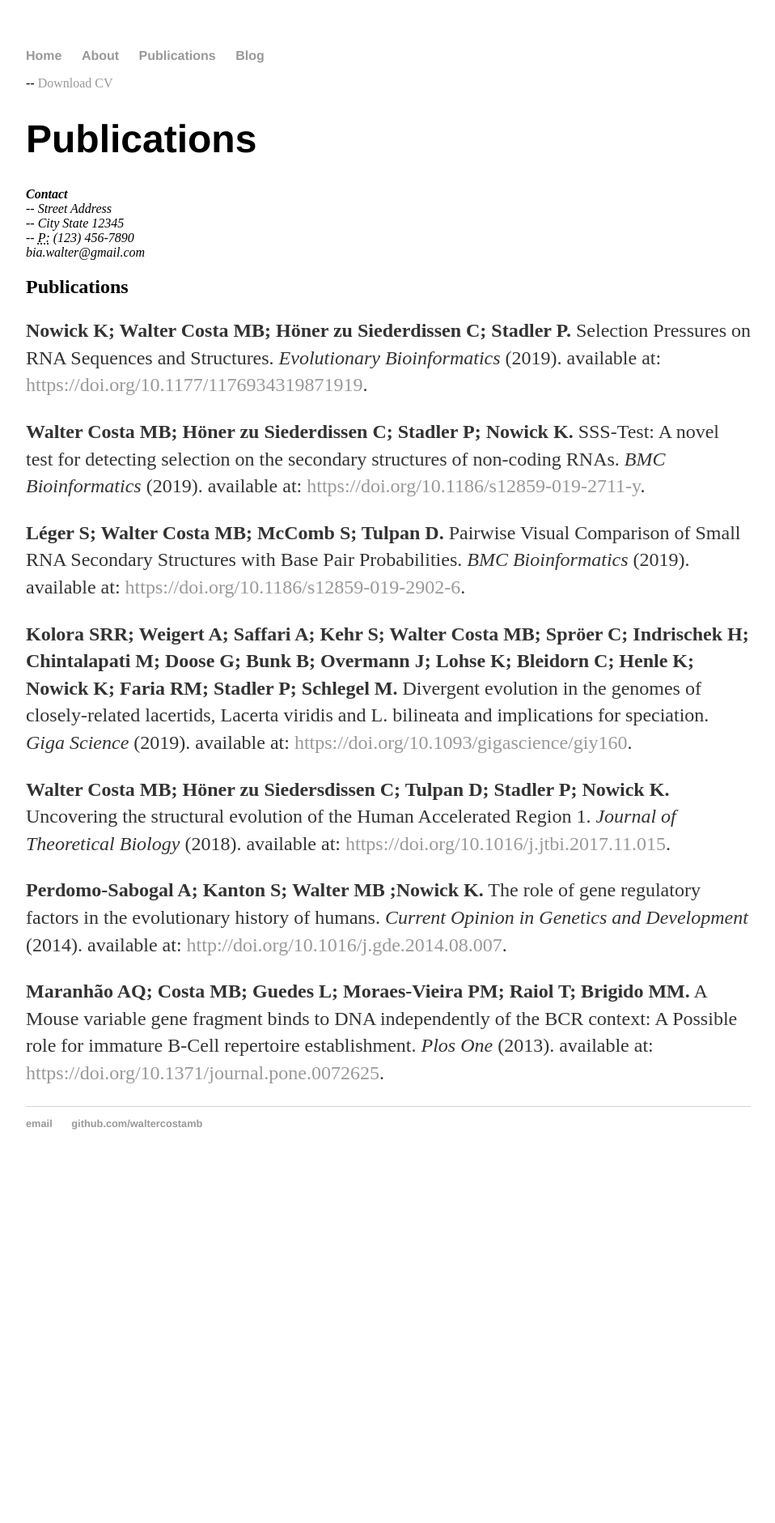
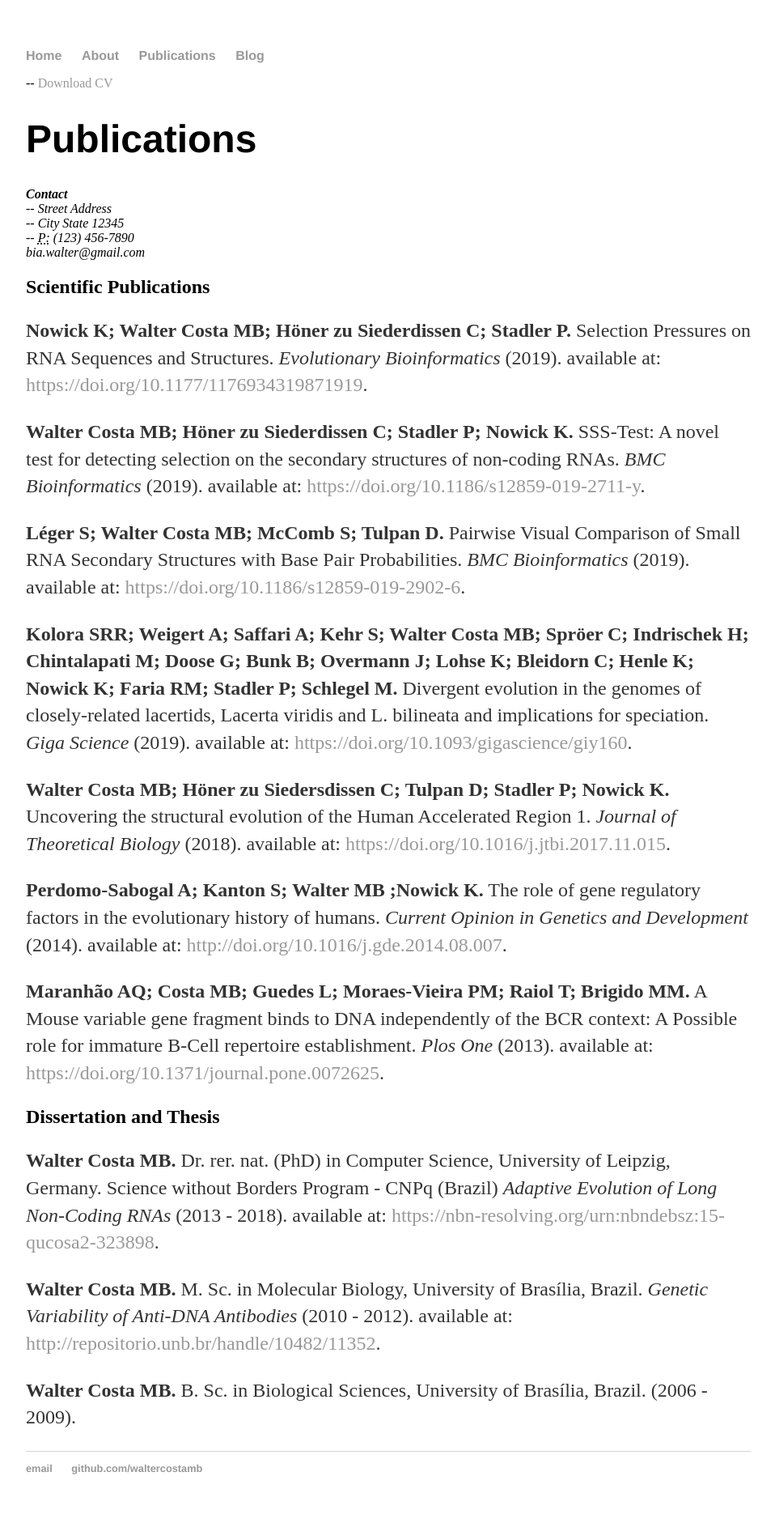
Before and after one commit to waltercostamb/waltercostamb.github.io, a Jekyll site: the page built from pubs/index.html, in a window 1280 px wide. Shown: the whole page at 81% size, without its empty margins (160-1118 px from the left). Built offline with Jekyll 4.4.1, drawn with Linux system fonts in a browser that asks for light colours; before the commit the page ends 1455 px from its top, so only the background shows below that.

Commit message:
Update index.html

```diff
--- a/pubs/index.html
+++ b/pubs/index.html
@@ -14,7 +14,7 @@ title: Publications of Maria Beatriz Walter Costa
 					<span class="obfuscate">bia.walter@gmail.com</span>
 					</address>
 
-					<h2>Publications</h2>
+					<h2>Scientific Publications</h2>
 
 					<p><strong>Nowick K; Walter Costa MB; Höner zu Siederdissen C; Stadler P.</strong> Selection Pressures on RNA Sequences
           and Structures. <em>Evolutionary Bioinformatics</em> (2019). available at:
@@ -46,4 +46,19 @@ title: Publications of Maria Beatriz Walter Costa
           fragment binds to DNA independently of the BCR context: A Possible role for immature B-Cell repertoire establishment.
           <em>Plos One</em> (2013). available at: <a href="#">https://doi.org/10.1371/journal.pone.0072625</a>.
 
+					<h2>Dissertation and Thesis</h2>
+
+					<p><strong>Walter Costa MB.</strong> Dr. rer. nat. (PhD) in Computer Science,
+						University of Leipzig, Germany. Science without Borders Program - CNPq (Brazil)
+						<em>Adaptive Evolution of Long Non-Coding RNAs</em> (2013 - 2018).
+						available at: <a href="#">https://nbn-resolving.org/urn:nbndebsz:15-qucosa2-323898</a>.
+
+						<p><strong>Walter Costa MB.</strong> M. Sc. in Molecular Biology,
+						University of Brasília, Brazil.
+						<em>Genetic Variability of Anti-DNA Antibodies</em> (2010 - 2012).
+						available at: <a href="#">http://repositorio.unb.br/handle/10482/11352</a>.
+
+						<p><strong>Walter Costa MB.</strong> B. Sc. in Biological Sciences,
+						University of Brasília, Brazil. (2006 - 2009).
+
 	</div>
```
Lines whose indentation alone changed are shown as unchanged.
